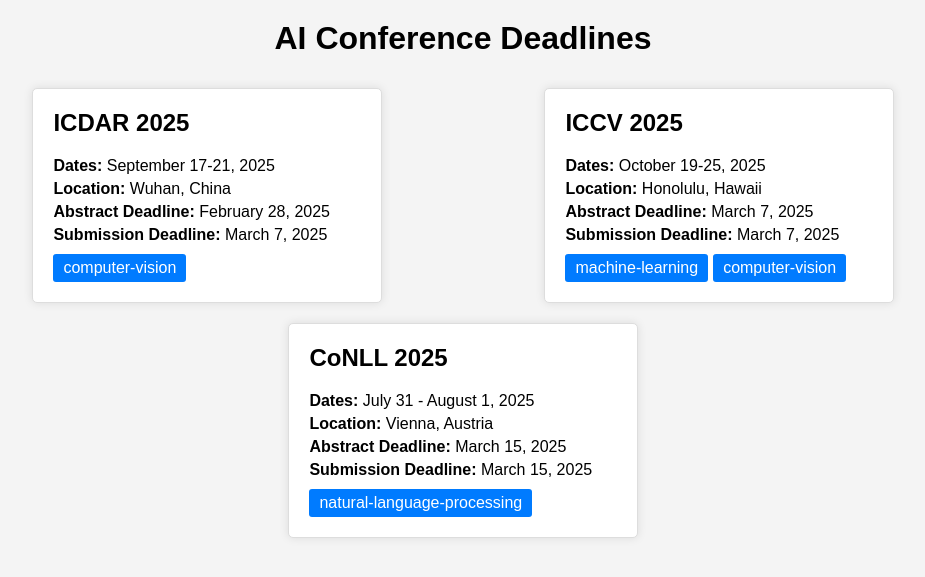
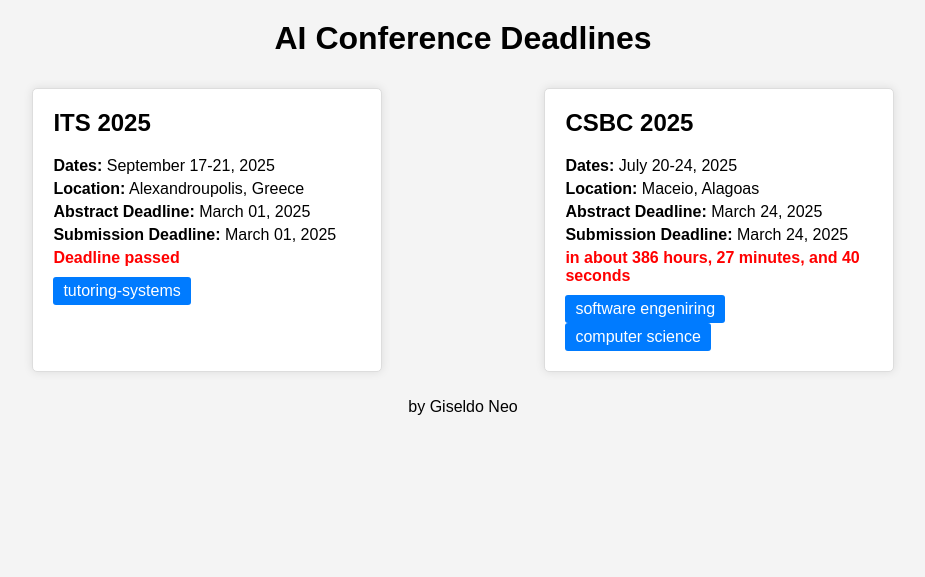
Before and after one commit to giseldo/eventos_computacao, a Flask app: page / in a window 1280 px wide. Shown: the top 577 px of the page, without its empty margins (177-1102 px from the left). Run offline with Flask 3, Linux system fonts and the light colour scheme.

Commit message:
ultima versão

```diff
--- a/data/events.json
+++ b/data/events.json
@@ -1,26 +1,22 @@
 [
     {
-        "name": "ICDAR 2025",
+        "name": "ITS 2025",
+        "full_name": "International Conference on Intelligent Tutoring Systems 2025",
         "dates": "September 17-21, 2025",
-        "location": "Wuhan, China",
-        "abstract_deadline": "February 28, 2025",
-        "submission_deadline": "March 7, 2025",
-        "tags": ["computer-vision"]
+        "location": "Alexandroupolis, Greece",
+        "abstract_deadline": "March 01, 2025",
+        "submission_deadline": "March 01, 2025",
+        "tags": ["tutoring-systems"],
+        "link": "https://iis-international.org/its2025-generative-systems/"
     },
     {
-        "name": "ICCV 2025",
-        "dates": "October 19-25, 2025",
-        "location": "Honolulu, Hawaii",
-        "abstract_deadline": "March 7, 2025",
-        "submission_deadline": "March 7, 2025",
-        "tags": ["machine-learning", "computer-vision"]
-    },
-    {
-        "name": "CoNLL 2025",
-        "dates": "July 31 - August 1, 2025",
-        "location": "Vienna, Austria",
-        "abstract_deadline": "March 15, 2025",
-        "submission_deadline": "March 15, 2025",
-        "tags": ["natural-language-processing"]
+        "name": "CSBC 2025",
+        "full_name": "Congresso da Sociedade Brasileira de Computação 2025",
+        "dates": "July 20-24, 2025",
+        "location": "Maceio, Alagoas",
+        "abstract_deadline": "March 24, 2025",
+        "submission_deadline": "March 24, 2025",
+        "tags": ["software engeniring", "computer science"],
+        "link": "https://csbc.sbc.org.br/2025/"
     }
 ]
--- a/static/css/styles.css
+++ b/static/css/styles.css
@@ -57,3 +57,46 @@ h1 {
     border-radius: 3px;
     margin-right: 5px;
 }
+
+.event-card .time-remaining {
+    color: red;
+    font-weight: bold;
+}
+
+.modal {
+    display: none;
+    position: fixed;
+    z-index: 1;
+    left: 0;
+    top: 0;
+    width: 100%;
+    height: 100%;
+    overflow: auto;
+    background-color: rgb(0,0,0);
+    background-color: rgba(0,0,0,0.4);
+    padding-top: 60px;
+}
+
+.modal-content {
+    background-color: #fefefe;
+    margin: 5% auto;
+    padding: 20px;
+    border: 1px solid #888;
+    width: 80%;
+    max-width: 600px;
+    border-radius: 10px;
+}
+
+.close-button {
+    color: #aaa;
+    float: right;
+    font-size: 28px;
+    font-weight: bold;
+}
+
+.close-button:hover,
+.close-button:focus {
+    color: black;
+    text-decoration: none;
+    cursor: pointer;
+}
--- a/static/js/scripts.js
+++ b/static/js/scripts.js
@@ -6,17 +6,66 @@ document.addEventListener('DOMContentLoaded', function() {
             events.forEach(event => {
                 const eventCard = document.createElement('div');
                 eventCard.className = 'event-card';
+
+                const timeRemaining = calculateTimeRemaining(event.submission_deadline);
+
                 eventCard.innerHTML = `
                     <h2>${event.name}</h2>
                     <p><strong>Dates:</strong> ${event.dates}</p>
                     <p><strong>Location:</strong> ${event.location}</p>
                     <p><strong>Abstract Deadline:</strong> ${event.abstract_deadline}</p>
                     <p><strong>Submission Deadline:</strong> ${event.submission_deadline}</p>
+                    <p class="time-remaining">${timeRemaining}</p>
                     <div class="tags">
                         ${event.tags.map(tag => `<span class="tag">${tag}</span>`).join('')}
                     </div>
                 `;
+                eventCard.addEventListener('click', () => openModal(event, timeRemaining));
                 eventsGrid.appendChild(eventCard);
             });
         });
+
+    const modal = document.getElementById('event-modal');
+    const closeButton = document.querySelector('.close-button');
+
+    closeButton.addEventListener('click', () => {
+        modal.style.display = 'none';
+    });
+
+    window.addEventListener('click', (event) => {
+        if (event.target == modal) {
+            modal.style.display = 'none';
+        }
+    });
 });
+
+function calculateTimeRemaining(deadline) {
+    const deadlineDate = new Date(deadline);
+    const now = new Date();
+    const timeDiff = deadlineDate - now;
+
+    if (timeDiff <= 0) {
+        return 'Deadline passed';
+    }
+
+    const hours = Math.floor(timeDiff / (1000 * 60 * 60));
+    const minutes = Math.floor((timeDiff % (1000 * 60 * 60)) / (1000 * 60));
+    const seconds = Math.floor((timeDiff % (1000 * 60)) / 1000);
+
+    return `in about ${hours} hours, ${minutes} minutes, and ${seconds} seconds`;
+}
+
+function openModal(event, timeRemaining) {
+    document.getElementById('modal-event-name').innerText = event.name;
+    document.getElementById('modal-event-full-name').innerText = event.full_name; // Add this line
+    document.getElementById('modal-event-dates').innerText = event.dates;
+    document.getElementById('modal-event-location').innerText = event.location;
+    document.getElementById('modal-event-abstract-deadline').innerText = event.abstract_deadline;
+    document.getElementById('modal-event-submission-deadline').innerText = event.submission_deadline;
+    document.getElementById('modal-event-time-remaining').innerText = timeRemaining;
+    document.getElementById('modal-event-tags').innerHTML = event.tags.map(tag => `<span class="tag">${tag}</span>`).join('');
+    document.getElementById('modal-event-link').href = event.link;
+
+    const modal = document.getElementById('event-modal');
+    modal.style.display = 'block';
+}
--- a/templates/index.html
+++ b/templates/index.html
@@ -16,6 +16,23 @@
             <!-- Events will be loaded here by JavaScript -->
         </div>
     </div>
+    <div id="event-modal" class="modal">
+        <div class="modal-content">
+            <span class="close-button">&times;</span>
+            <h2 id="modal-event-name"></h2>
+            <p><strong>Full Name:</strong> <span id="modal-event-full-name"></span></p>
+            <p><strong><i class="fa fa-calendar"></i> Dates:</strong> <span id="modal-event-dates"></span></p>
+            <p><strong><i class="fa fa-map-marker"></i> Location:</strong> <span id="modal-event-location"></span></p>
+            <p><strong>Abstract Deadline:</strong> <span id="modal-event-abstract-deadline"></span></p>
+            <p><strong>Submission Deadline:</strong> <span id="modal-event-submission-deadline"></span></p>
+            <p><strong>Time Remaining:</strong> <span id="modal-event-time-remaining"></span></p>
+            <p><strong>Tags:</strong> <div class="tags" id="modal-event-tags"></div></span></p>
+            <p><a id="modal-event-link" href="#" target="_blank">Visit website</a></p>
+        </div>
+    </div>
     <script src="{{ url_for('static', filename='js/scripts.js') }}"></script>
+    <footer style="text-align: center;">
+        <p>by Giseldo Neo</p>
+    </footer>
 </body>
 </html>
```
